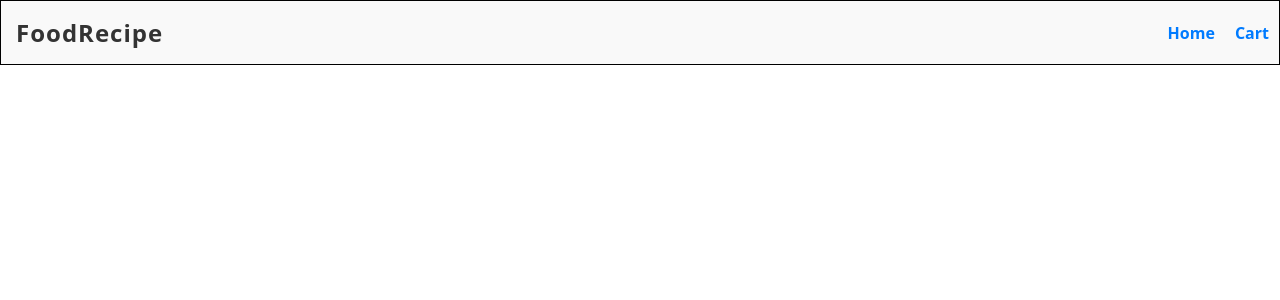
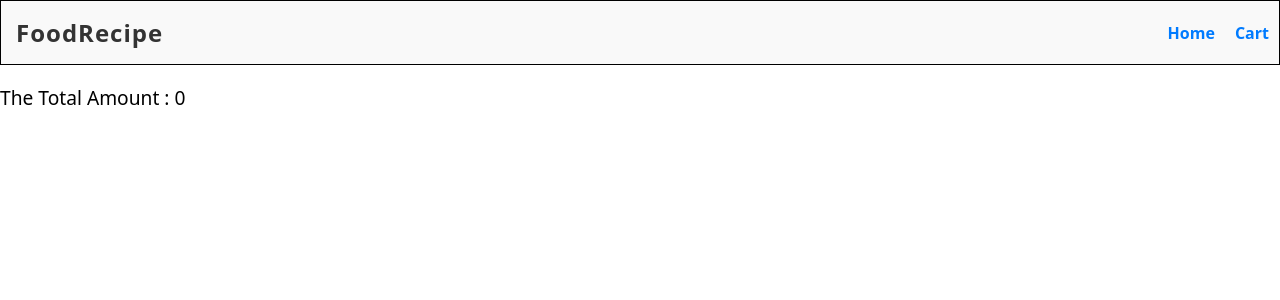
Before and after one commit to surya74697873/react-practice, a React (Vite) app: page /cart in a window 1280 px wide. Shown: the top 300 px of the page. Built offline with nearby package versions, Linux system fonts and the light colour scheme.

Commit message:
completedfoodrecipe

```diff
--- a/src/FoodRecipe/Cart.jsx
+++ b/src/FoodRecipe/Cart.jsx
@@ -1,24 +1,35 @@
-import { useContext } from "react";
+import { useContext, useEffect, useState } from "react";
 import { cartContext } from "./Context";
 import Product from "./Product";
 
 const Cart = () => {
+  const { cart } = useContext(cartContext);
+  const [total, setTotal] = useState(0);
 
-    const {cart} = useContext(cartContext)
+  useEffect(
+    () =>
+      setTotal(cart.reduce((price,item) => price + Number(item.price), 0)
+      ),
+    [cart]
+  );
+
+  console.log(total)
 
   return (
     <div className="Cart">
-            {
-                cart.length > 0 && cart.map((item) => (
+      {cart.length > 0 &&
+        cart.map((item) => (
           <Product
             key={item.price}
+            id={item.id}
             image={item.image}
             name={item.name}
             price={item.price}
-              />))
-            }
+          />
+        ))}
+      <p>The Total Amount : {total}</p>
     </div>
   );
-}
+};
 
 export default Cart;
--- a/src/FoodRecipe/Product.jsx
+++ b/src/FoodRecipe/Product.jsx
@@ -1,5 +1,5 @@
 import "./Product.css";
-import PropTypes, { func } from "prop-types";
+import PropTypes from "prop-types";
 import { cartContext } from "./Context";
 import { useContext } from "react";
 
@@ -9,19 +9,17 @@ function Product(item) {
 
   function addCart() {
     setCart((prevCart) => [...prevCart, item]);
-    console.log(cart)
   }
 
   function removeCart() {
-    setCart((prevCart) => prevCart.filter((product) => product.id !== item.id));
-    console.log(cart)
+    setCart((prevCart) => prevCart.filter((product) => product.id != id));
   }
   return (
     <div className="Product-item">
       <img src={image} alt={image} />
       <h2>{name}</h2>
       <p>&#8377; {price}</p>
-      {cart.some((product) => (item.id === product.idCategory )) ? (
+      {cart.some((product) => (id == product.id )) ? (
         <button onClick={removeCart}>Remove Cart</button>
       ) : (
         <button onClick={addCart}>Add Cart</button>
@@ -31,10 +29,10 @@ function Product(item) {
 }
 
 Product.propTypes = {
-  id : PropTypes.number.isRequired,
+  id : PropTypes.string.isRequired,
   image: PropTypes.string.isRequired,
   name: PropTypes.string.isRequired,
-  price: PropTypes.number.isRequired,
+  price: PropTypes.string.isRequired,
 };
 
 export default Product;
```
Lines whose indentation alone changed are shown as unchanged.
